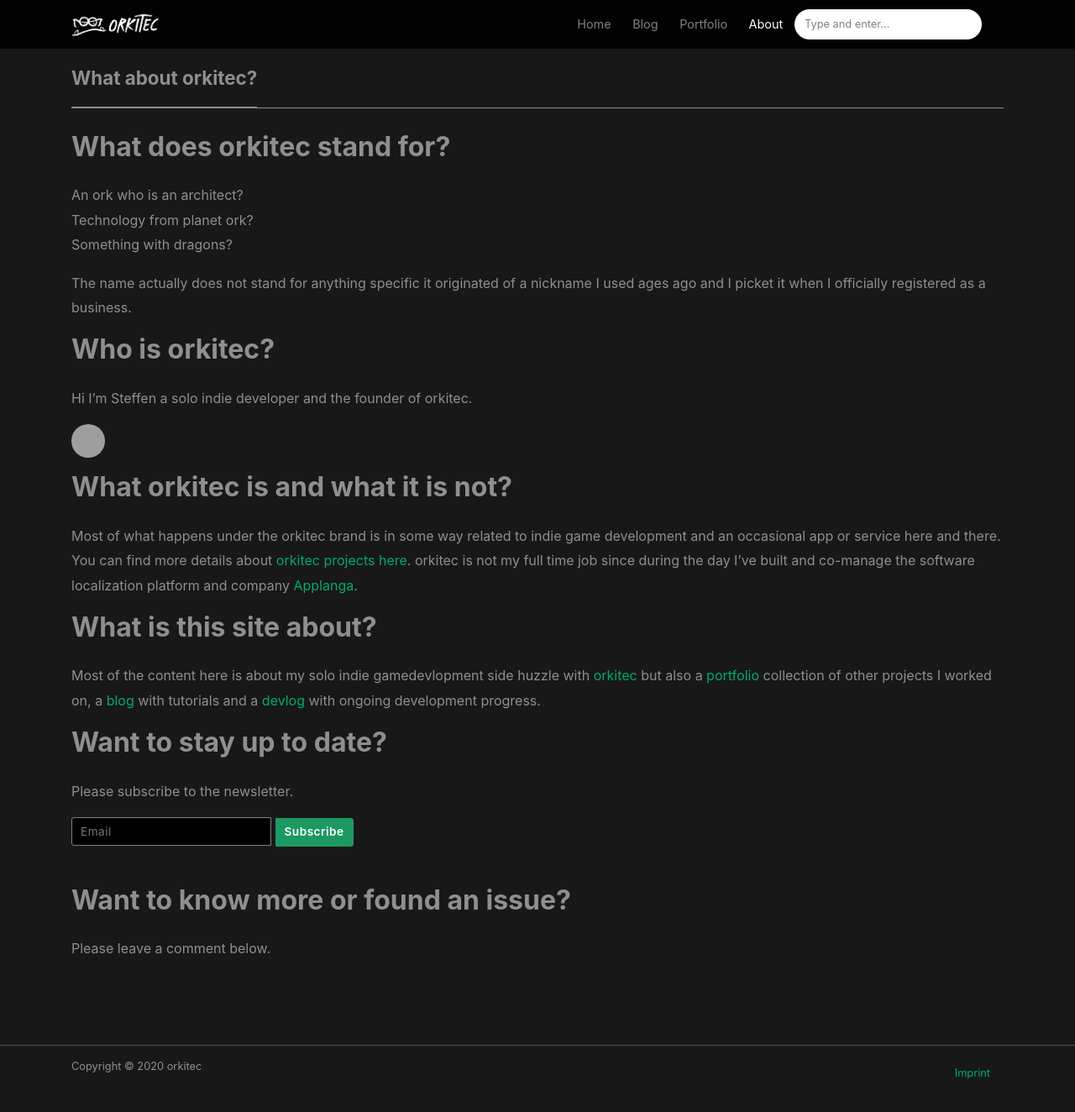
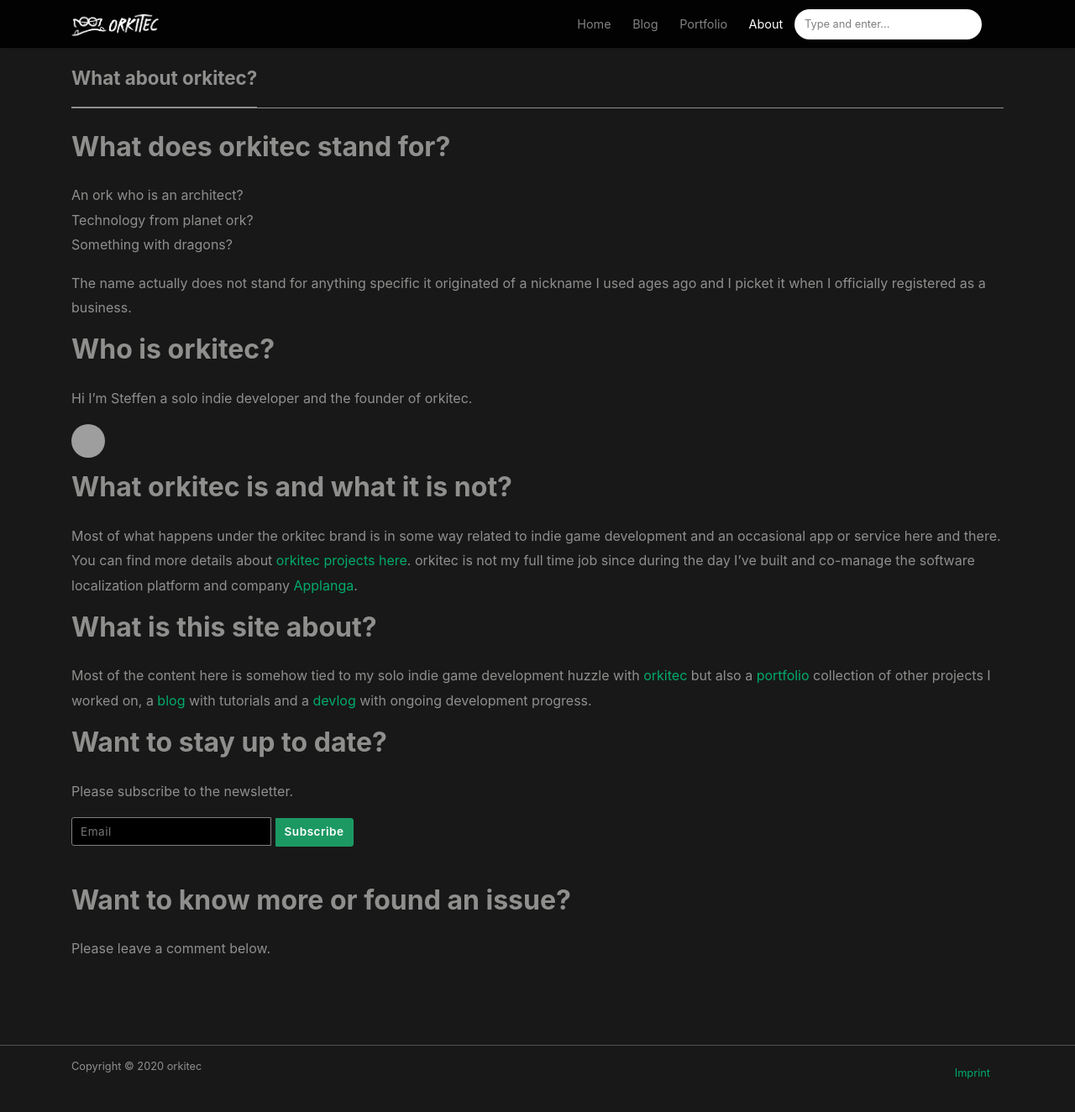
Before and after one commit to orkitec/orkitec.github.io, a Jekyll site: the page built from _pages/about.md, in a window 1280 px wide and 1369 px high. Shown: the top 1324 px of the window at 84% size. Built offline with Jekyll 4.4.1, drawn with Linux system fonts in a browser that asks for light colours; nearby versions of some CDN libraries; comment, search, counter and statistics services are not loaded; grey boxes are pictures that could not be loaded.

Commit message:
updated about page

```diff
--- a/_pages/about.md
+++ b/_pages/about.md
@@ -26,7 +26,7 @@
 
 ## What is this site about?
 
-Most of the content here is about my solo indie gamedevlopment side huzzle with [orkitec](/portfolio/orkitec) but also a [portfolio](/portfolio/) collection of other projects I worked on, a [blog](/blog/) with tutorials and a [devlog](/blog/devlog/) with ongoing development progress.
+Most of the content here is somehow tied to my solo indie game development huzzle with [orkitec](/portfolio/orkitec) but also a [portfolio](/portfolio/) collection of other projects I worked on, a [blog](/blog/) with tutorials and a [devlog](/blog/devlog/) with ongoing development progress.
 
 ## Want to stay up to date?
 
```
Also changed, not shown: other parts of _pages/about.md (+2 -1 lines).
